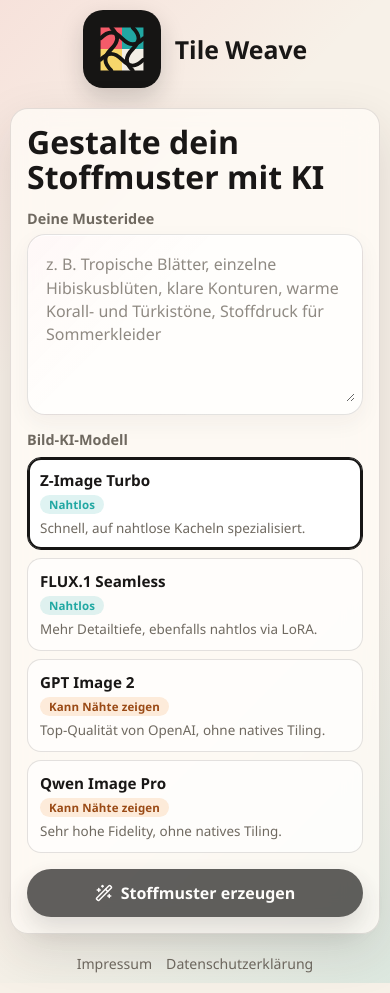
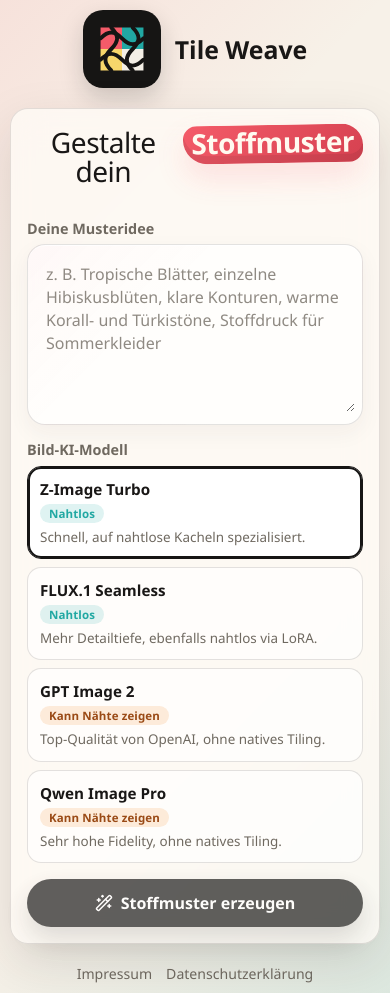
Before and after one commit to Pikktee/tile-weave, a React (Vite) app: page / in a window 390 px wide. Built offline with nearby package versions, Linux system fonts and the light colour scheme.

Commit message:
Refine start page heading

```diff
--- a/src/App.tsx
+++ b/src/App.tsx
@@ -857,6 +857,17 @@
                 keine druckverbindlichen Produktionsdaten.
               </p>
             </section>
+
+            <a
+              className="legal-backlink"
+              href="/"
+              onClick={(event) => {
+                event.preventDefault();
+                onNavigateHome();
+              }}
+            >
+              Zurück zur Hauptseite
+            </a>
           </div>
         ) : (
           <div className="legal-card">
@@ -936,6 +947,17 @@
                 beschweren.
               </p>
             </section>
+
+            <a
+              className="legal-backlink"
+              href="/"
+              onClick={(event) => {
+                event.preventDefault();
+                onNavigateHome();
+              }}
+            >
+              Zurück zur Hauptseite
+            </a>
           </div>
         )}
 
@@ -1686,8 +1708,11 @@
 
           <form className="start-composer" onSubmit={handleStartSubmit}>
             <div className="prompt-lead">
-              <h1>
-                <span>Gestalte dein Stoffmuster mit KI</span>
+              <h1 className="start-title" aria-label="Gestalte dein Stoffmuster">
+                <span className="start-title__line start-title__main" aria-hidden="true">
+                  <span>Gestalte dein</span>
+                  <span className="start-title__focus">Stoffmuster</span>
+                </span>
               </h1>
             </div>
             <div className="prompt-field">
--- a/src/styles.css
+++ b/src/styles.css
@@ -266,21 +266,49 @@
 .prompt-lead {
   position: relative;
   display: grid;
-  margin-bottom: 0;
-}
-
-.prompt-lead h1 {
+  margin-bottom: 18px;
+}
+
+.start-title {
+  position: relative;
+  display: grid;
+  gap: 10px;
+  max-width: 700px;
+  margin: 0 auto;
+  line-height: 1.02;
+  text-align: center;
+}
+
+.start-title__line {
   display: block;
-  max-width: 640px;
-  margin: 0;
-  line-height: 1.08;
-}
-
-.prompt-lead h1 span {
-  color: var(--ink);
-  font-size: clamp(2rem, 4.4vw, 3.1rem);
+  color: var(--ink);
+  font-size: clamp(1.82rem, 4.35vw, 3.18rem);
+  font-weight: 560;
+  letter-spacing: -0.018em;
+}
+
+.start-title__main {
+  display: flex;
+  flex-wrap: nowrap;
+  align-items: baseline;
+  justify-content: center;
+  gap: 0.2em;
+}
+
+.start-title__focus {
+  display: inline-block;
+  width: fit-content;
+  padding: 0.12em 0.3em 0.2em;
+  border-radius: 18px 28px 18px 32px;
+  color: #fffaf0;
   font-weight: 680;
-  letter-spacing: 0;
+  background:
+    linear-gradient(135deg, rgba(244, 91, 105, 0.96), rgba(212, 64, 79, 0.96)),
+    var(--coral);
+  box-shadow:
+    0 14px 30px rgba(244, 91, 105, 0.16),
+    inset 0 -8px 0 rgba(22, 21, 20, 0.08);
+  transform: rotate(-1deg);
 }
 
 .prompt-field {
@@ -594,6 +622,29 @@
   background: rgba(25, 23, 22, 0.06);
 }
 
+.legal-backlink {
+  display: inline-flex;
+  width: fit-content;
+  align-items: center;
+  justify-content: center;
+  min-height: 40px;
+  border: 1px solid rgba(25, 23, 22, 0.12);
+  border-radius: 999px;
+  padding: 0 15px;
+  color: var(--ink);
+  background: rgba(255, 255, 255, 0.52);
+  font-size: 0.9rem;
+  font-weight: 700;
+  text-decoration: none;
+  transition: background-color 160ms ease, border-color 160ms ease;
+}
+
+.legal-backlink:hover,
+.legal-backlink:focus-visible {
+  border-color: rgba(25, 23, 22, 0.2);
+  background: #fffaf3;
+}
+
 .panel,
 .preview-stage {
   min-height: 690px;
@@ -2033,6 +2084,19 @@
     border-radius: 18px;
   }
 
+  .start-title {
+    gap: 0;
+  }
+
+  .start-title__line {
+    font-size: clamp(1.64rem, 7.2vw, 2.1rem);
+    letter-spacing: -0.018em;
+  }
+
+  .start-title__main {
+    gap: 0.14em;
+  }
+
   .panel,
   .preview-stage {
     border-radius: 18px;
@@ -2137,6 +2201,12 @@
   .tile-repeat-pattern,
   .garment-svg image {
     transition: filter 160ms ease;
+  }
+}
+
+@media (prefers-reduced-motion: reduce) {
+  .start-title__focus {
+    transform: none;
   }
 }
 
```
